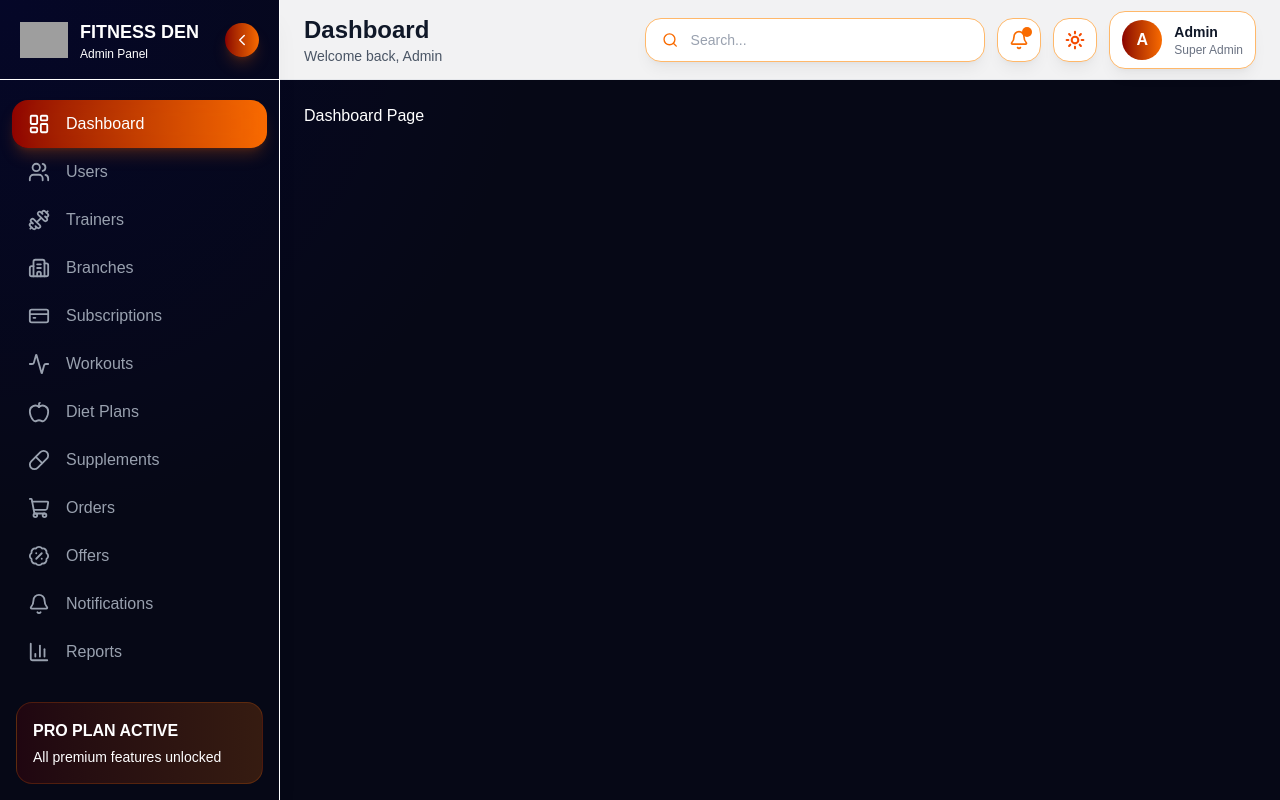
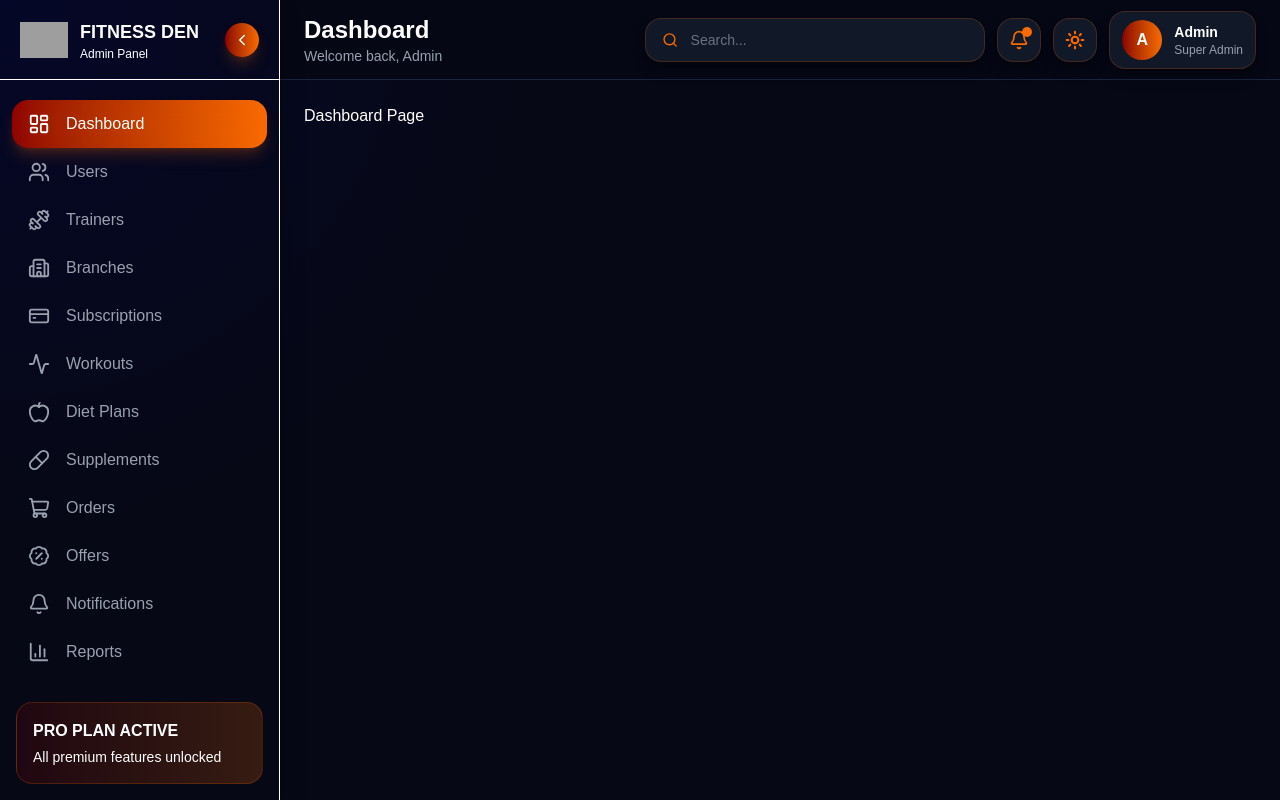
Before and after one commit to Ananta-123/Bharat-Fitness-Den, a React (Vite) app: page / in a window 1280 px wide. Built offline with nearby package versions, Linux system fonts and the light colour scheme; grey boxes are pictures that could not be loaded.

Commit message:
navbar fixes

```diff
--- a/src/Components/Navbar/ThemeToggle.jsx
+++ b/src/Components/Navbar/ThemeToggle.jsx
@@ -1,13 +1,10 @@
 import { Moon, Sun } from "lucide-react";
-
 import { useTheme } from "next-themes";
-
 import { useEffect, useState } from "react";
-
 import { motion } from "framer-motion";
 
 const ThemeToggle = () => {
-  const { theme, setTheme } = useTheme();
+  const { resolvedTheme, setTheme } = useTheme();
 
   const [mounted, setMounted] = useState(false);
 
@@ -15,73 +12,52 @@ const ThemeToggle = () => {
     setMounted(true);
   }, []);
 
-  // PREVENT HYDRATION SHIFT
   if (!mounted) {
     return (
       <div
         className="
           h-11 w-11
-
           rounded-2xl
-
           border
           border-orange-300
           dark:border-orange-500/20
-
           bg-white
           dark:bg-[#111827]
-
-          shadow-lg
-          shadow-black/5
-          dark:shadow-black/30
         "
       />
     );
   }
 
+  const isDark = resolvedTheme === "dark";
+
   return (
     <motion.button
-      whileHover={{
-        scale: 1.05,
-      }}
-      whileTap={{
-        scale: 0.9,
-      }}
+      whileHover={{ scale: 1.05 }}
+      whileTap={{ scale: 0.9 }}
       onClick={() =>
-        setTheme(
-          theme === "dark"
-            ? "light"
-            : "dark"
-        )
+        setTheme(isDark ? "light" : "dark")
       }
       className="
         h-11 w-11
-
         rounded-2xl
-
         border
         border-orange-300
         dark:border-orange-500/20
-
         bg-white
         dark:bg-[#111827]
-
         flex items-center justify-center
-
         shadow-lg
         shadow-black/5
         dark:shadow-black/30
-
         hover:border-orange-500/40
-
         transition-all duration-300
       "
     >
-      {theme === "dark" ? (
+      {isDark ? (
         <Sun
           size={20}
           strokeWidth={2.5}
-          className="text-orange-600"
+          className="text-orange-500"
         />
       ) : (
         <Moon
--- a/src/index.css
+++ b/src/index.css
@@ -1,4 +1,5 @@
 @import "tailwindcss";
+@custom-variant dark (&:where(.dark, .dark *));
 
 html,
 body,
--- a/tailwind.config.js
+++ b/tailwind.config.js
@@ -1,6 +1,6 @@
 /** @type {import('tailwindcss').Config} */
 export default {
-  darkMode: "class",
+
 
   content: [
     "./index.html",
```
